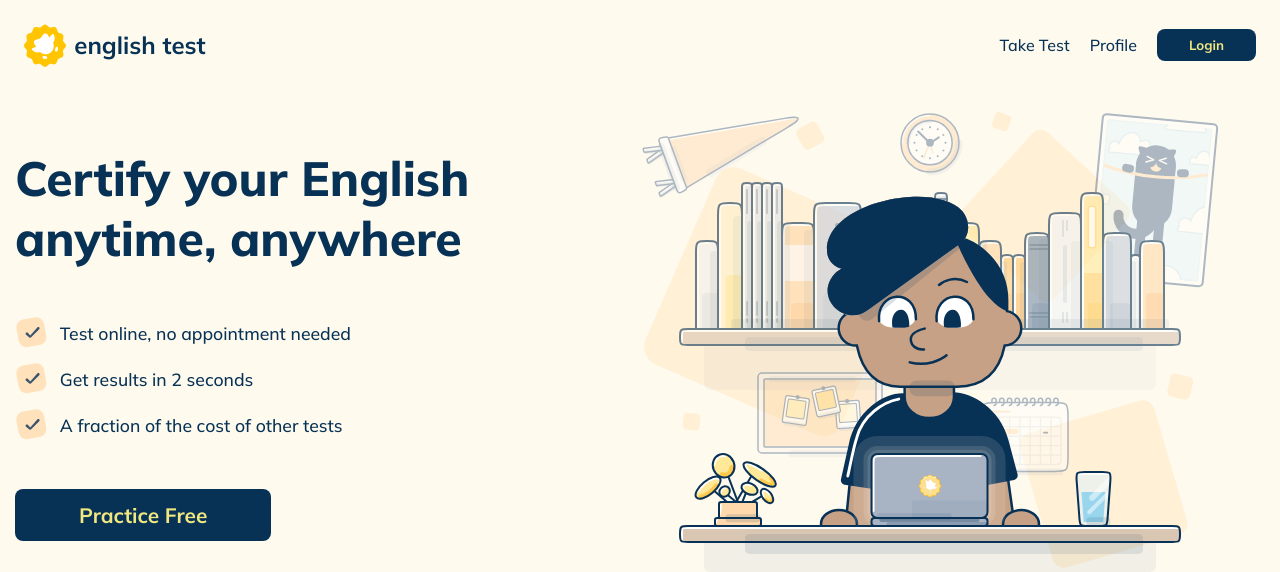
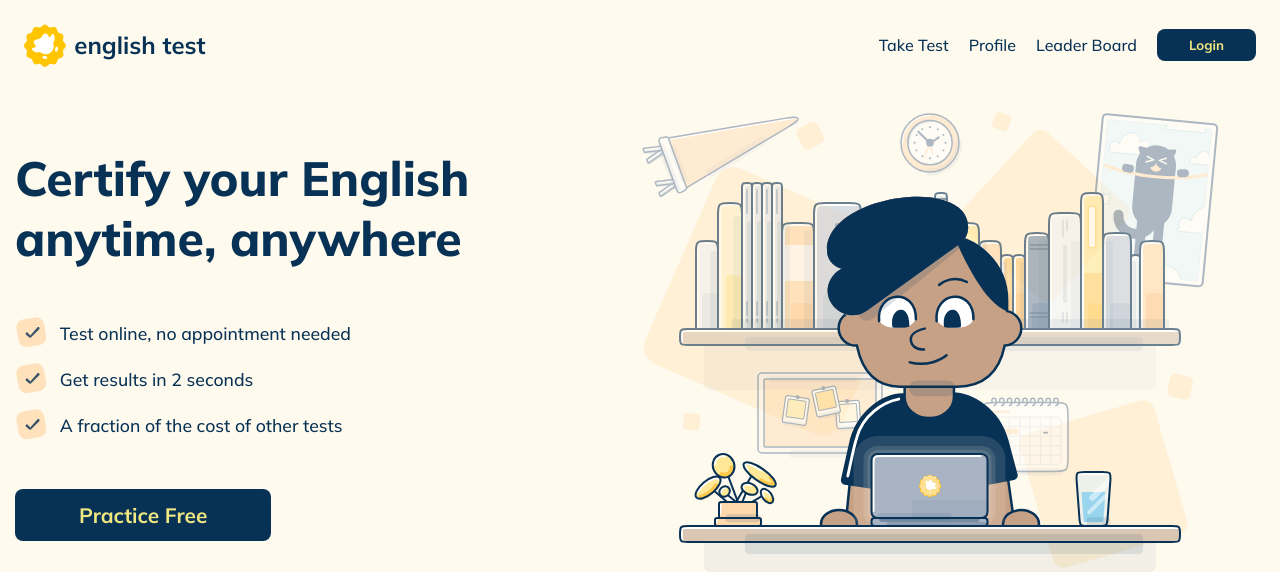
Before and after one commit to mahmudulashev/English-Quiz, a Flask app: page / in a window 1280 px wide. Shown: the top 572 px of the page. Run offline with Flask 3, Linux system fonts and the light colour scheme.

Commit message:
Add leaderboard link to navigation in index.html

```diff
--- a/templates/index.html
+++ b/templates/index.html
@@ -30,6 +30,7 @@
                 <nav>
                     <a href="/test-cover">Take Test</a>
                     <a href="/profile">Profile</a>
+                    <a href="/leaderboard">Leader Board</a>
                     <a href="/login"><button>Login</button></a>
                 </nav>
 
```
Also changed, not shown: users.db.
